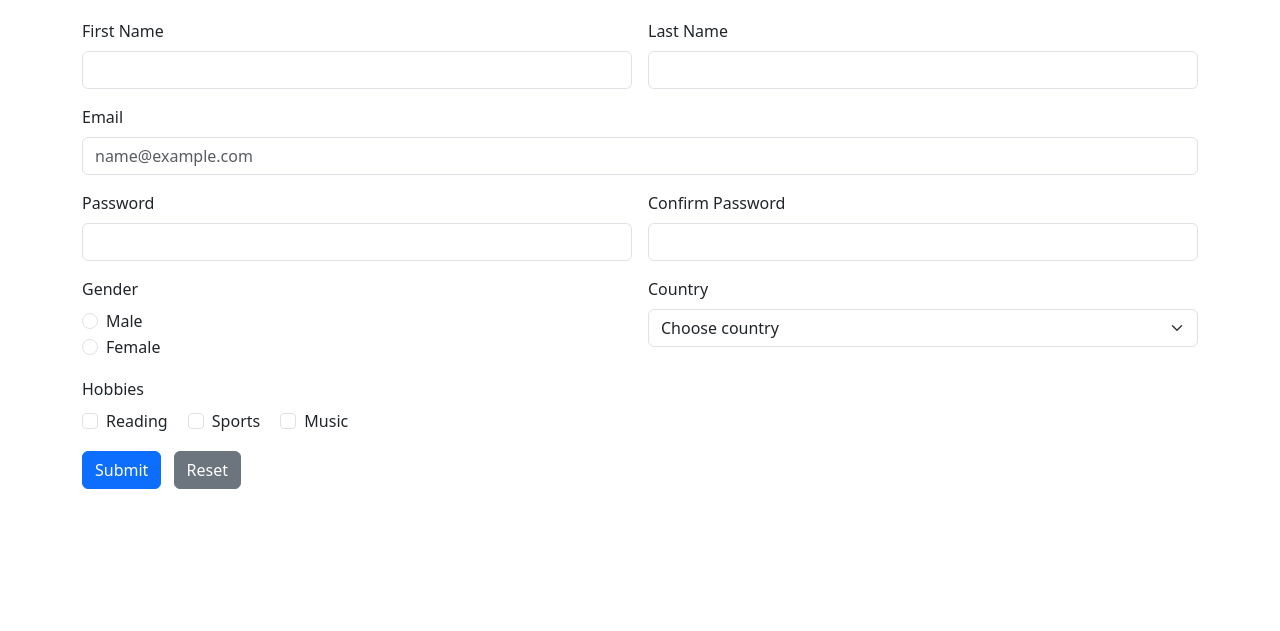
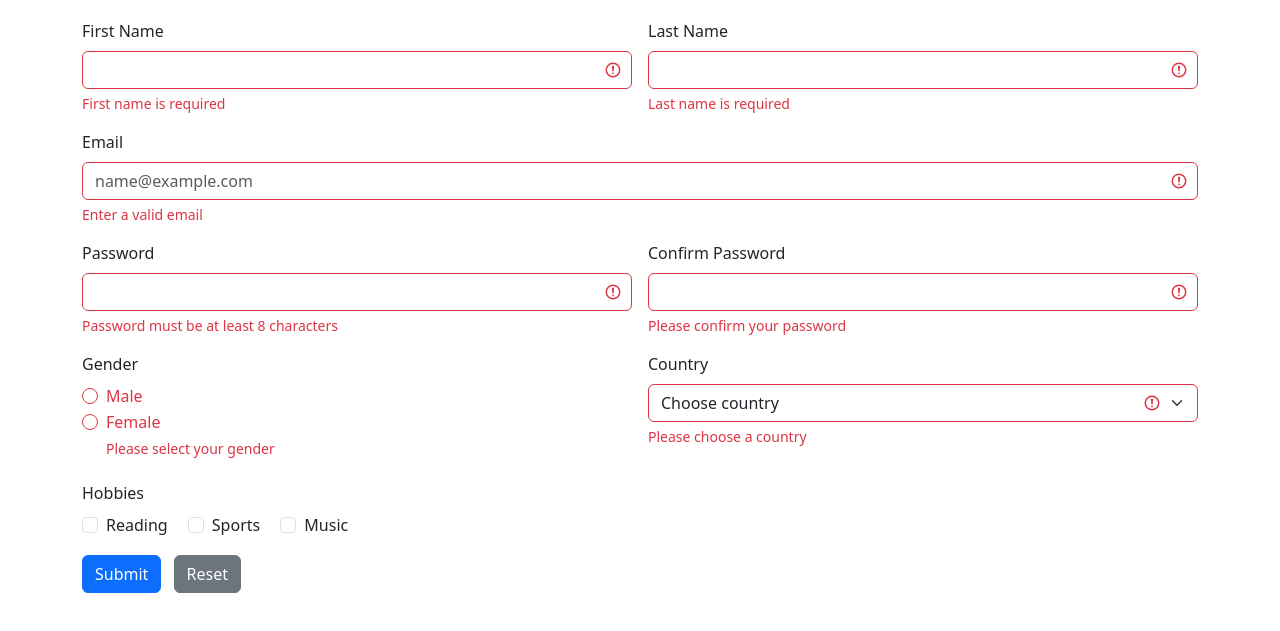
Before and after one commit to Ramazan-SE-2524/assignment4-Forms-and-Validation-, a plain HTML site: page registration.html in a window 1280 px wide. Shown: the part 157-788 px from the top of the page. Drawn offline with nearby package versions, Linux system fonts and the light colour scheme.

Commit message:
updated task 4

```diff
--- a/registration.html
+++ b/registration.html
@@ -58,11 +58,12 @@
         </div>
       </div>
     </nav>
+
     <div class="container my-5">
       <h1 class="mb-4">Registration</h1>
 
-      <form id="registerForm" action="#" method="post" novalidate>
-        <div class="row g-3">
+      <form action="#">
+        <div class="row g-3 was-validated">
           <div class="col-md-6">
             <label for="firstName" class="form-label">First Name</label>
             <input
@@ -128,10 +129,11 @@
               class="form-control"
               id="confirmPassword"
               name="confirmPassword"
+              minlength="8"
               required
             />
-            <div class="valid-feedback">Passwords match</div>
-            <div class="invalid-feedback">Passwords do not match</div>
+            <div class="valid-feedback">Looks good!</div>
+            <div class="invalid-feedback">Please confirm your password</div>
           </div>
 
           <div class="col-md-6">
@@ -173,7 +175,9 @@
             <div class="valid-feedback">Looks good!</div>
             <div class="invalid-feedback">Please choose a country</div>
           </div>
+        </div>
 
+        <div class="row g-3 mt-1">
           <div class="col-12">
             <label class="form-label d-block">Hobbies</label>
             <div class="form-check form-check-inline">
@@ -215,8 +219,5 @@
         </div>
       </form>
     </div>
-
-    <script src="https://cdn.jsdelivr.net/npm/bootstrap@5.3.3/dist/js/bootstrap.bundle.min.js"></script>
-    <script src="js/registration.js"></script>
   </body>
 </html>
```
